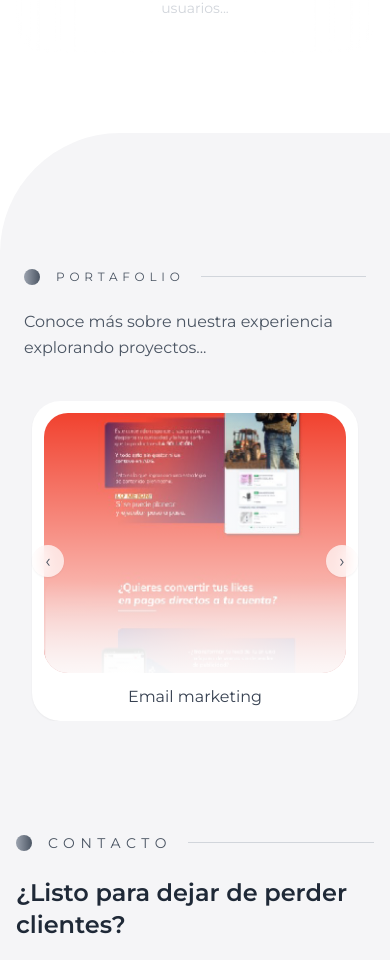
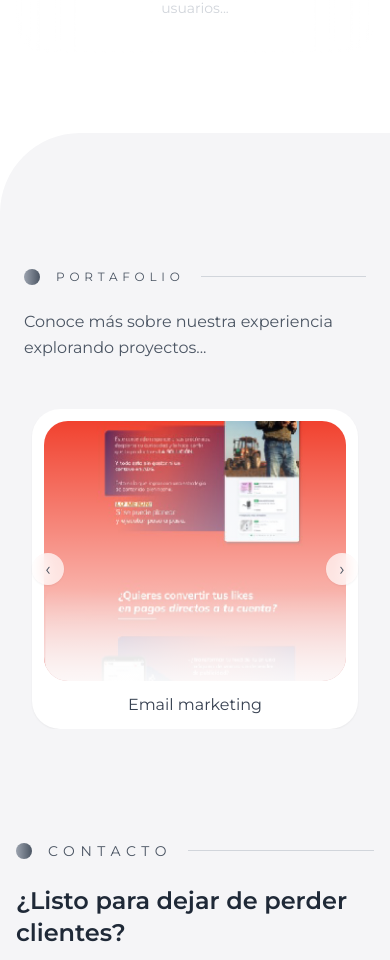
Before and after one commit to Mgroyes/Fractal-estudio-digital, an Angular app: page / in a window 390 px wide. Shown: the part 4433-5393 px from the top of the page. Built offline with nearby package versions, Linux system fonts and the light colour scheme.

Commit message:
ajuste background

```diff
--- a/src/app/shared/portafolio/portafolio.component.html
+++ b/src/app/shared/portafolio/portafolio.component.html
@@ -1,8 +1,8 @@
 <section class="relative py-0">
-  <div class="bg-[#F5F5F7] rounded-tl-[120px] px-6 lg:px-16 py-16"><br><br><br>
+  <div class="bg-[#F5F5F7] rounded-tl-[80px] px-6 lg:px-16 py-16"><br><br><br>
 
     <!-- HEADER -->
-    <div class="max-w-7xl mx-auto mb-10 sm:mb-12">
+    <div class="max-w-7xl mx-auto mb-12 sm:mb-12">
       <div class="flex items-center gap-4 mb-6">
         <div class="w-4 h-4 rounded-full bg-gradient-to-r from-gray-400 to-gray-600"></div>
         <span class="tracking-[0.4em] text-xs sm:text-sm text-gray-600">PORTAFOLIO</span>
```
